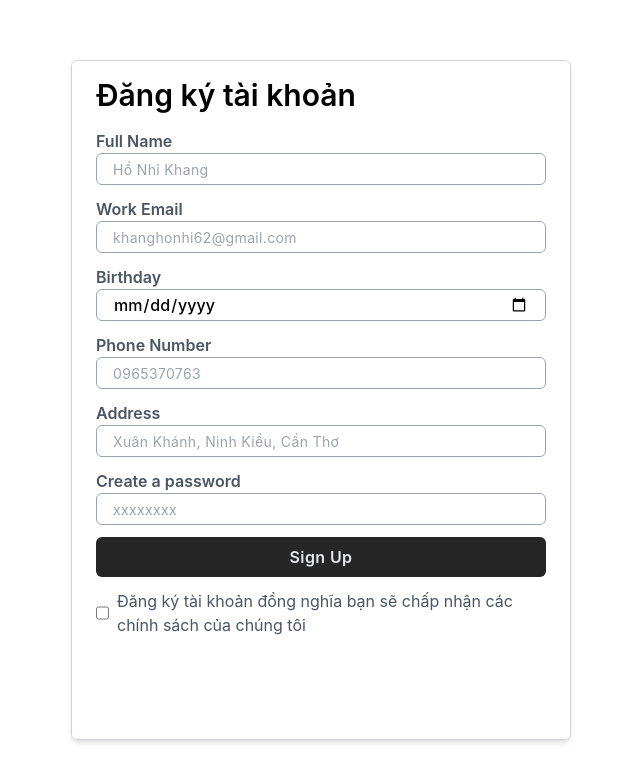
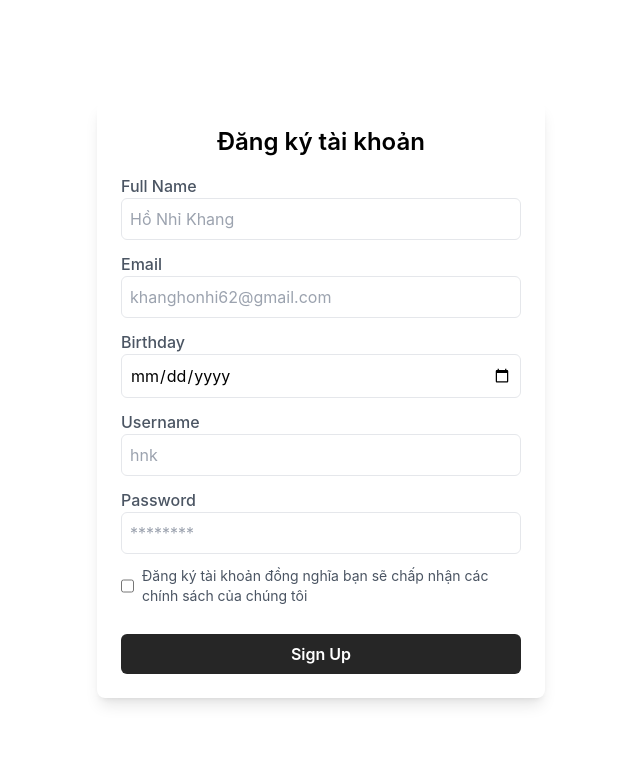
Before and after one commit to imkairis/LV_Client, a React (Create React App) app: page /signup in a window 1280 px wide. Shown: the top 782 px of the page, without its empty margins (319-959 px from the left). Built offline with nearby package versions, Linux system fonts and the light colour scheme.

Commit message:
Sua dang ky

```diff
--- a/src/pages/Account/SignUp.jsx
+++ b/src/pages/Account/SignUp.jsx
@@ -2,23 +2,18 @@ import React, { useState } from "react";
 import { Link, useNavigate } from "react-router-dom";
 
 const SignUp = () => {
-  // ============= Initial State Start here =============
   const [fullName, setFullName] = useState("");
+  const [userName, setUserName] = useState("");
   const [email, setEmail] = useState("");
   const [birthday, setBirthday] = useState("");
-  const [phone, setPhone] = useState("");
   const [password, setPassword] = useState("");
-  const [address, setAddress] = useState("");
   const [checked, setChecked] = useState(false);
-  // ============= Initial State End here ===============
-  // ============= Error Msg Start here =================
+
+  const [errUserName, setErrUserName] = useState("");
   const [errFullName, setErrFullName] = useState("");
   const [errEmail, setErrEmail] = useState("");
   const [errBirthday, setErrBirthday] = useState("");
-  const [errPhone, setErrPhone] = useState("");
   const [errPassword, setErrPassword] = useState("");
-  const [errAddress, setErrAddress] = useState("");
-  // ============= Error Msg End here ===================
   const [successMsg, setSuccessMsg] = useState("");
 
   const nav = useNavigate();
@@ -27,84 +22,54 @@ const SignUp = () => {
     setFullName(e.target.value);
     setErrFullName("");
   };
+  const handleUserName = (e) => {
+    setUserName(e.target.value);
+    setErrUserName("");
+  };
+
   const handleEmail = (e) => {
     setEmail(e.target.value);
     setErrEmail("");
   };
+
   const handleBirthday = (e) => {
     setBirthday(e.target.value);
     setErrBirthday("");
   };
-  const handlePhone = (e) => {
-    setPhone(e.target.value);
-    setErrPhone("");
-  };
+
   const handlePassword = (e) => {
     setPassword(e.target.value);
     setErrPassword("");
   };
-  const handleAddress = (e) => {
-    setAddress(e.target.value);
-    setErrAddress("");
-  };
 
-  // ================= Email Validation start here =============
   const EmailValidation = (email) => {
     return String(email)
       .toLowerCase()
       .match(/^[A-Z0-9._%+-]+@[A-Z0-9.-]+\.[A-Z]{2,4}$/i);
   };
-  // ================= Email Validation End here ===============
 
   const handleSignUp = (e) => {
     e.preventDefault();
     if (checked) {
-      if (!fullName) {
-        setErrFullName("Enter your full name");
-      }
+      if (!fullName) setErrFullName("Enter your full name");
       if (!email) {
         setErrEmail("Enter your email");
-      } else {
-        if (!EmailValidation(email)) {
+      } else if (!EmailValidation(email)) {
         setErrEmail("Enter a valid email");
       }
-      }
-      if (!birthday) {
-        setErrBirthday("Enter your birthday");
-      }
-      if (!phone) {
-        setErrPhone("Enter your phone number");
-      }
+      if (!birthday) setErrBirthday("Enter your birthday");
       if (!password) {
         setErrPassword("Create a password");
-      } else {
-        if (password.length < 6) {
+      } else if (password.length < 6) {
         setErrPassword("Passwords must be at least 6 characters");
       }
-      }
-      if (!address) {
-        setErrAddress("Enter your address");
-      }
-      // ============== Getting the value ==============
-      if (
-        fullName &&
-        email &&
-        EmailValidation(email) &&
-        birthday &&
-        phone &&
-        password &&
-        password.length >= 6 &&
-        address
-      ) {
-        setSuccessMsg(
-          `Hello dear ${fullName}, your Sign up request is being processed. Stay connected, additional assistance will be sent to your mail at ${email}`
-        );
+      if (fullName && email && birthday && password.length >= 6) {
+        setSuccessMsg(`Hello ${fullName}, your Sign up request is processed.`);
         setFullName("");
+        setUserName("");
         setEmail("");
         setBirthday("");
-        setPhone("");
         setPassword("");
-        setAddress("");
       }
     }
     registerRequest();
@@ -114,14 +79,12 @@ const SignUp = () => {
     fetch(`${import.meta.env.VITE_HOST}/auth/register`, {
       method: "POST",
       headers: {
-        "Content-Type": "application/json", // nếu gói tin không có chưa file thì thêm dòng này, và body là json
+        "Content-Type": "application/json",
       },
       body: JSON.stringify({
-        username: email.split("@")[0],
+        username: userName,
         fullname: fullName,
         birthday,
-        phone,
-        address,
         email,
         password,
       }),
@@ -139,160 +102,101 @@ const SignUp = () => {
 
   return (
     <div className="w-full min-h-screen flex items-center justify-center">
-      <div className="w-full lgl:w-[500px] h-auto flex flex-col justify-center">
+      <div className="w-full max-w-md h-auto p-6 flex flex-col justify-center bg-white shadow-lg rounded-lg">
         {successMsg ? (
-          <div className="w-[500px]">
-            <p className="w-full px-4 py-10 text-green-500 font-medium font-titleFont">
-              {successMsg}
-            </p>
+          <div>
+            <p className="text-green-500 font-medium">{successMsg}</p>
             <Link to="/signin">
-              <button
-                className="w-full h-10 bg-primeColor rounded-md text-gray-200 text-base font-titleFont font-semibold
-                tracking-wide hover:bg-black hover:text-white duration-300"
-              >
+              <button className="w-full h-10 bg-primeColor rounded-md text-white font-semibold hover:bg-black duration-300 mt-4">
                 Sign in
               </button>
             </Link>
           </div>
         ) : (
-          <form className="w-full lgl:w-[500px] h-screen flex items-center justify-center">
-            <div className="px-6 py-4 w-full h-[85%] flex flex-col justify-start overflow-y-scroll scrollbar-thin scrollbar-thumb-primeColor border border-gray-300 shadow-md rounded-md">
-              <h1 className="font-titleFont decoration-[1px] font-semibold text-2xl mdl:text-3xl mb-4">
+          <form className="w-full">
+            <h1 className="font-semibold text-2xl mb-4 text-center">
               Đăng ký tài khoản
             </h1>
-              <div className="flex flex-col gap-3">
-                {/* Full Name */}
-                <div className="flex flex-col gap-.5">
-                  <p className="font-titleFont text-base font-semibold text-gray-600">
-                    Full Name
-                  </p>
+            <div className="flex flex-col gap-3 overflow-y-auto scrollbar-hide">
+              <div className="flex flex-col">
+                <label className="text-gray-600 font-medium">Full Name</label>
                 <input
                   onChange={handleFullName}
                   value={fullName}
-                    className="w-full h-8 placeholder:text-sm placeholder:tracking-wide px-4 text-base font-medium placeholder:font-normal rounded-md border-[1px] border-gray-400 outline-none"
+                  className="border rounded-md p-2"
                   type="text"
                   placeholder="Hồ Nhỉ Khang"
                 />
                 {errFullName && (
-                    <p className="text-sm text-red-500 font-titleFont font-semibold px-4">
-                      <span className="font-bold italic mr-1">!</span>
-                      {errFullName}
-                    </p>
+                  <p className="text-red-500 text-sm">{errFullName}</p>
                 )}
               </div>
-                {/* Email */}
-                <div className="flex flex-col gap-.5">
-                  <p className="font-titleFont text-base font-semibold text-gray-600">
-                    Work Email
-                  </p>
+              <div className="flex flex-col">
+                <label className="text-gray-600 font-medium">Email</label>
                 <input
                   onChange={handleEmail}
                   value={email}
-                    className="w-full h-8 placeholder:text-sm placeholder:tracking-wide px-4 text-base font-medium placeholder:font-normal rounded-md border-[1px] border-gray-400 outline-none"
+                  className="border rounded-md p-2"
                   type="email"
                   placeholder="khanghonhi62@gmail.com"
                 />
-                  {errEmail && (
-                    <p className="text-sm text-red-500 font-titleFont font-semibold px-4">
-                      <span className="font-bold italic mr-1">!</span>
-                      {errEmail}
-                    </p>
-                  )}
+                {errEmail && <p className="text-red-500 text-sm">{errEmail}</p>}
               </div>
-                {/* Birthday */}
-                <div className="flex flex-col gap-.5">
-                  <p className="font-titleFont text-base font-semibold text-gray-600">
-                    Birthday
-                  </p>
+              <div className="flex flex-col">
+                <label className="text-gray-600 font-medium">Birthday</label>
                 <input
                   onChange={handleBirthday}
                   value={birthday}
-                    className="w-full h-8 placeholder:text-sm placeholder:tracking-wide px-4 text-base font-medium placeholder:font-normal rounded-md border-[1px] border-gray-400 outline-none"
+                  className="border rounded-md p-2"
                   type="date"
                 />
                 {errBirthday && (
-                    <p className="text-sm text-red-500 font-titleFont font-semibold px-4">
-                      <span className="font-bold italic mr-1">!</span>
-                      {errBirthday}
-                    </p>
+                  <p className="text-red-500 text-sm">{errBirthday}</p>
                 )}
               </div>
-                {/* Phone */}
-                <div className="flex flex-col gap-.5">
-                  <p className="font-titleFont text-base font-semibold text-gray-600">
-                    Phone Number
-                  </p>
+              <div className="flex flex-col">
+                <label className="text-gray-600 font-medium">Username</label>
                 <input
-                    onChange={handlePhone}
-                    value={phone}
-                    className="w-full h-8 placeholder:text-sm placeholder:tracking-wide px-4 text-base font-medium placeholder:font-normal rounded-md border-[1px] border-gray-400 outline-none"
-                    type="tel"
-                    placeholder="0965370763"
+                  onChange={handleUserName}
+                  value={userName}
+                  className="border rounded-md p-2"
+                  type="text"
+                  placeholder="hnk"
                 />
-                  {errPhone && (
-                    <p className="text-sm text-red-500 font-titleFont font-semibold px-4">
-                      <span className="font-bold italic mr-1">!</span>
-                      {errPhone}
-                    </p>
+                {errFullName && (
+                  <p className="text-red-500 text-sm">{errFullName}</p>
                 )}
               </div>
-                {/* Address */}
-                <div className="flex flex-col gap-.5">
-                  <p className="font-titleFont text-base font-semibold text-gray-600">
-                    Address
-                  </p>
-                  <input
-                    onChange={handleAddress}
-                    value={address}
-                    className="w-full h-8 placeholder:text-sm placeholder:tracking-wide px-4 text-base font-medium placeholder:font-normal rounded-md border-[1px] border-gray-400 outline-none"
-                    type="text"
-                    placeholder="Xuân Khánh, Ninh Kiều, Cần Thơ"
-                  />
-                  {errAddress && (
-                    <p className="text-sm text-red-500 font-titleFont font-semibold px-4">
-                      <span className="font-bold italic mr-1">!</span>
-                      {errAddress}
-                    </p>
-                  )}
-                </div>
-                {/* Password */}
-                <div className="flex flex-col gap-.5">
-                  <p className="font-titleFont text-base font-semibold text-gray-600">
-                    Create a password
-                  </p>
+              <div className="flex flex-col">
+                <label className="text-gray-600 font-medium">Password</label>
                 <input
                   onChange={handlePassword}
                   value={password}
-                    className="w-full h-8 placeholder:text-sm placeholder:tracking-wide px-4 text-base font-medium placeholder:font-normal rounded-md border-[1px] border-gray-400 outline-none"
+                  className="border rounded-md p-2"
                   type="password"
-                    placeholder="xxxxxxxx"
+                  placeholder="********"
                 />
                 {errPassword && (
-                    <p className="text-sm text-red-500 font-titleFont font-semibold px-4">
-                      <span className="font-bold italic mr-1">!</span>
-                      {errPassword}
-                    </p>
+                  <p className="text-red-500 text-sm">{errPassword}</p>
                 )}
               </div>
-                <button
-                  onClick={handleSignUp}
-                  className="w-full h-10 bg-primeColor rounded-md text-gray-200 text-base font-titleFont font-semibold
-                tracking-wide hover:bg-black hover:text-white duration-300"
-                >
-                  Sign Up
-                </button>
               <div className="flex items-center gap-2">
                 <input
                   onChange={(e) => setChecked(e.target.checked)}
                   className="w-4 h-4"
                   type="checkbox"
                 />
-                  <p className="text-base text-gray-600">
+                <p className="text-gray-600 text-sm">
                   Đăng ký tài khoản đồng nghĩa bạn sẽ chấp nhận các chính sách
                   của chúng tôi
                 </p>
               </div>
-              </div>
+              <button
+                onClick={handleSignUp}
+                className="w-full h-10 bg-primeColor rounded-md text-white font-semibold hover:bg-black duration-300 mt-4"
+              >
+                Sign Up
+              </button>
             </div>
           </form>
         )}
```
Lines whose indentation alone changed are shown as unchanged.
